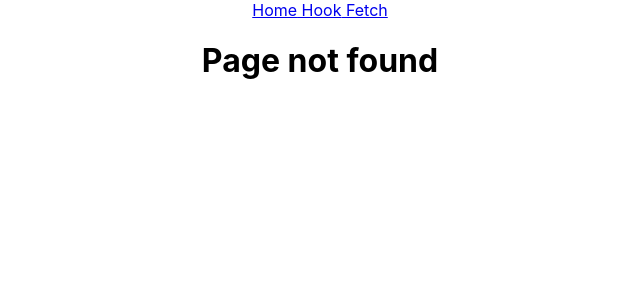
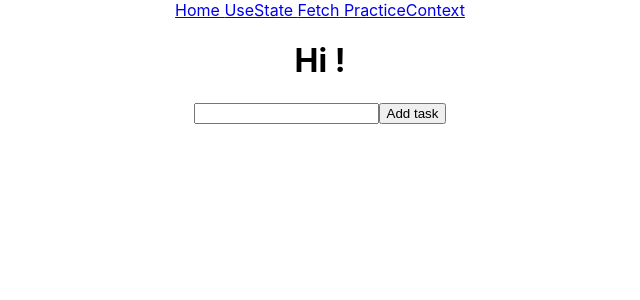
Before and after one commit to JessieH-Learning/first-react, a React (Create React App) app: page /useState in a window 1280 px wide. Before the commit this address had no page. Shown: the top 300 px of the page, without its empty margins (320-960 px from the left). Built offline with nearby package versions, Linux system fonts and the light colour scheme.

Commit message:
createContext & useContext

```diff
--- a/src/App.js
+++ b/src/App.js
@@ -1,25 +1,33 @@
-// import React, { useState } from 'react';
+import React, { useState, createContext, useContext, } from 'react';
 import './App.css';
 import { BrowserRouter as Router, Routes, Route } from 'react-router-dom';
 import { Home } from './pages/Home';
-import { Hook } from './pages/Hook';
+import { UseState } from './pages/UseState';
 import { Fetch } from './pages/Fetch';
+import { PracticeContext } from './pages/PracticeContext';
 import { Navbar } from './Navbar';
+
+export const AppContext = createContext();
 
 function App() {
 
+  const [userName, setUserName,] = useState();
+
   return (
     <div className="App">
+      <AppContext.Provider value={{ userName, setUserName, }}>
         <Router>
           <Navbar />
           <Routes>
             <Route path='/' element={<Home />}></Route>
-          <Route path='/hook' element={<Hook />}></Route>
+            <Route path='/useState' element={<UseState />}></Route>
             <Route path='/fetch' element={<Fetch />}></Route>
+            <Route path='/practiceContext' element={<PracticeContext />}></Route>
             <Route path='*' element={<h1> Page not found</h1>}></Route>
           </Routes>
         </Router>
-    </div>
+      </AppContext.Provider>
+    </div >
   );
 }
 
--- a/src/Navbar.js
+++ b/src/Navbar.js
@@ -1,11 +1,29 @@
 import { Link } from 'react-router-dom';
 
-export const Navbar = () => {
+export const Navbar = (prop) => {
+
+    const linkItem = [
+        {
+            name: "Home",
+            path: "/",
+        },
+        {
+            name: "UseState",
+            path: "/useState",
+        },
+        {
+            name: "Fetch",
+            path: "/fetch",
+        },
+        {
+            name: "PracticeContext",
+            path: "/practiceContext",
+        }
+    ];
+
     return (
         <div>
-            <Link to="/"> Home</Link>
-            <Link to="/hook"> Hook</Link>
-            <Link to="/fetch"> Fetch</Link>
-        </div>
+            {linkItem.map(val => <Link to={val.path} key={val.path}> {val.name} </Link>)}
+        </div >
     );
-}
+};
--- a/src/pages/Fetch.js
+++ b/src/pages/Fetch.js
@@ -1,8 +1,10 @@
-import React, { useState } from 'react';
+import React, { useState, useContext, } from 'react';
+import { AppContext, } from "../App";
 import Axios from 'axios';
 
 export const Fetch = () => {
     const [generatedExcuse, setGeneratedExcuse] = useState("");
+    const { userName } = useContext(AppContext);
 
     const fetchExcuse = async (excuse) => {
         const res = await Axios.get(`https://excuser.herokuapp.com/v1/excuse/${excuse}/`);
@@ -10,7 +12,7 @@ export const Fetch = () => {
     }
     return (
         <div>
-            <h1> Generate An Excuse </h1>
+            <h1>Hi {userName}! Generate An Excuse </h1>
             <button onClick={() => fetchExcuse('party')}> Party</button>
             <button onClick={() => fetchExcuse('family')}> Family</button>
             <button onClick={() => fetchExcuse('office')}> Office </button>
--- a/src/pages/Home.js
+++ b/src/pages/Home.js
@@ -1,3 +1,7 @@
+import { useContext, } from "react";
+import { AppContext, } from "../App";
+
 export const Home = () => {
-    return <h1> This is Home page.</h1>
-}
+    const { userName } = useContext(AppContext);
+    return <h1> Hi {userName} ! This is Home page.</h1>
+};
--- /dev/null
+++ b/src/pages/PracticeContext.js
@@ -0,0 +1,20 @@
+import { useState, useContext, } from "react";
+import { AppContext, } from "../App";
+
+export const PracticeContext = () => {
+
+    const { userName, setUserName } = useContext(AppContext);
+    const [updated, setUpdated] = useState();
+
+    const handleChange = (event) => { setUpdated(event.target.value) };
+    const changeName = () => { setUserName(updated) };
+
+    return (
+        <div>
+            <h1> Change name practice for Context. </h1>
+            {!userName ? '' : <h2> This is {userName}. </h2>}
+            <input type="text" placeholder="Type your name." onChange={handleChange} />
+            <button onClick={changeName}> Change Name </button>
+        </div>
+    )
+}
--- a/src/pages/Hook.js
+++ b/src/pages/UseState.js
@@ -1,36 +1,36 @@
-import React, { useState } from 'react';
+import React, { useState, useContext, } from 'react';
+import { AppContext, } from "../App";
 import { Task } from '../Task';
 
 // useState Hook
-export const Hook = () => {
+export const UseState = () => {
+    const { userName } = useContext(AppContext);
     const [todoList, setTodoList] = useState([])
     const [newTask, setNewTask] = useState('')
 
-    const handleChange = (event) => {
-        setNewTask(event.target.value)
-    }
+    const handleChange = (event) => { setNewTask(event.target.value) };
     const addTask = () => {
         const task = {
             id: todoList.length === 0 ? 1 : todoList[todoList.length - 1].id + 1,
             taskName: newTask
-        }
+        };
         setTodoList([...todoList, task])
-    }
+    };
 
-    const deleteTask = (id) => {
-        setTodoList(todoList.filter(task => { return task.id !== id }))
-    }
+    const deleteTask = (id) => { setTodoList(todoList.filter(task => { return task.id !== id })) };
+
     return (
         <div>
+            <h1> Hi {userName}! </h1>
             <div className="addTask">
                 <input onChange={handleChange} />
                 <button onClick={addTask}>Add task</button>
             </div>
             <div className="list">
                 {todoList.map(task => {
-                    return <Task taskName={task.taskName} id={task.id} deleteTask={deleteTask} />
+                    return <Task taskName={task.taskName} id={task.id} deleteTask={deleteTask} key={task.taskName} />
                 })}
             </div>
         </div>
     );
-}
+};
```
Lines whose indentation alone changed are shown as unchanged.
